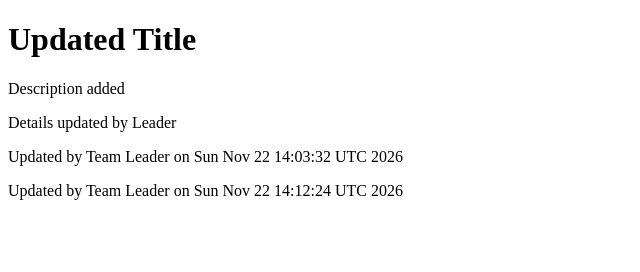
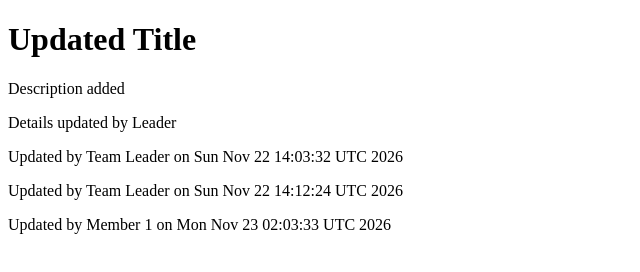
Before and after one commit to kdandy1/git-activities, a plain HTML site: page index.html in a window 1280 px wide. Shown: the whole page, without its empty margins (0-640 px from the left). Drawn offline with Linux system fonts and the light colour scheme.

Commit message:
Workflow: Updated HTML and README for kdandy16

```diff
--- a/index.html
+++ b/index.html
@@ -11,4 +11,5 @@
     <p>Details updated by Leader</p>
 <p>Updated by Team Leader on Sun Nov 22 14:03:32 UTC 2026</p>
 <p>Updated by Team Leader on Sun Nov 22 14:12:24 UTC 2026</p>
+<p>Updated by Member 1 on Mon Nov 23 02:03:33 UTC 2026</p>
 </body>
```
Also changed, not shown: 1 other file.
